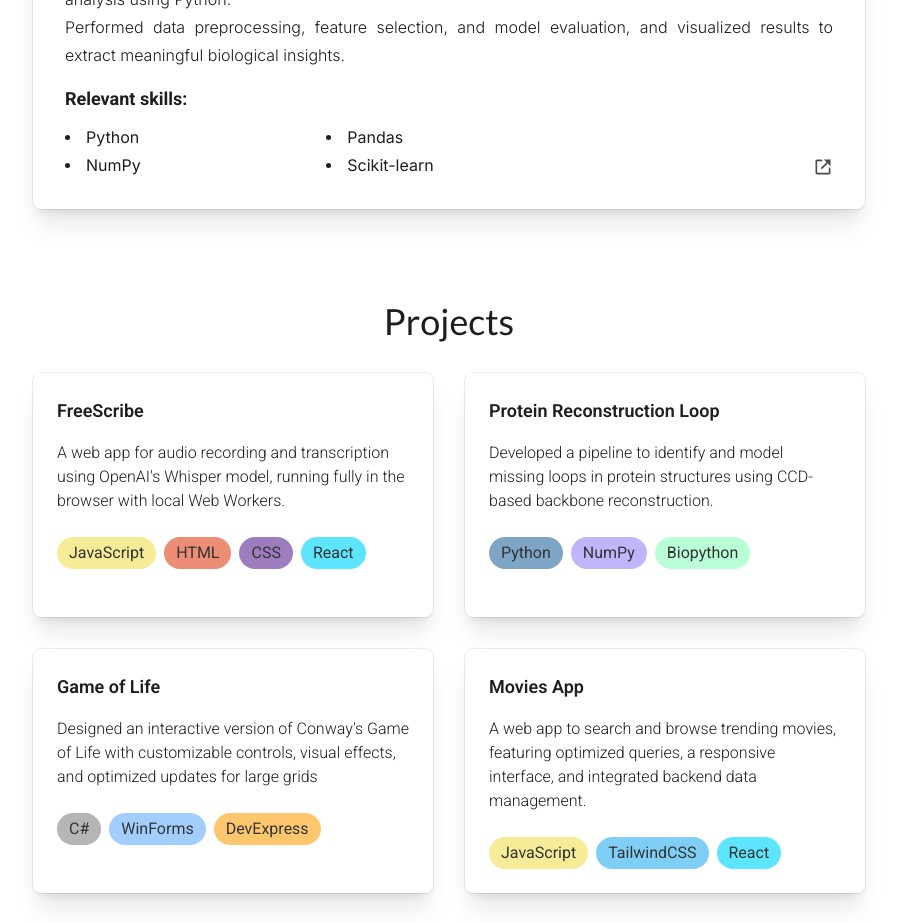
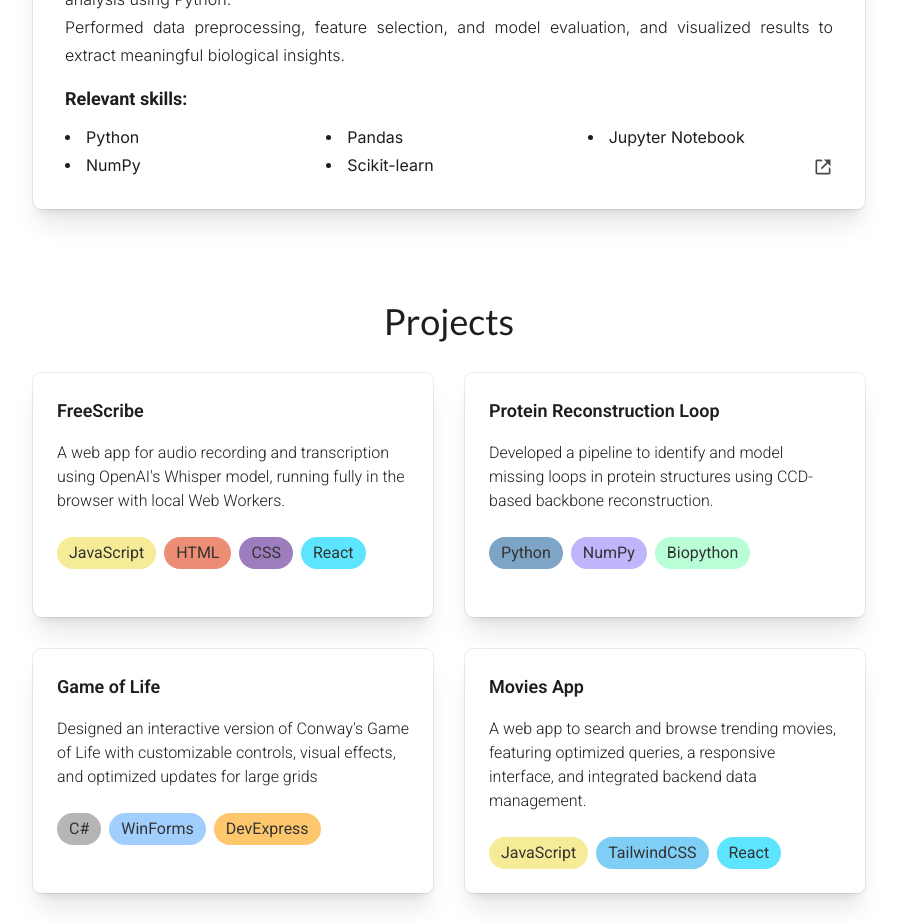
Before and after one commit to AlessandroCaula/alessandrocaula-website, a React (Vite) app: page / in a window 1280 px wide. Shown: the part 2860-3782 px from the top of the page, without its empty margins (191-1088 px from the left). Built offline with nearby package versions, Linux system fonts and the light colour scheme.

Commit message:
Small changes

```diff
--- a/src/components/pages/Experiences.tsx
+++ b/src/components/pages/Experiences.tsx
@@ -37,7 +37,7 @@ const Experiences = () => {
             <br />Performed data preprocessing, feature selection, and model evaluation, and visualized results to extract meaningful biological insights.
           </p>
         }
-        skills={["Python", "NumPy", "Pandas", "Scikit-learn"]} // , "Jupyter Notebook"
+        skills={["Python", "NumPy", "Pandas", "Scikit-learn", "Jupyter Notebook"]} // , "Jupyter Notebook"
         link="https://github.com/AlessandroCaula/MasterThesis_Projects"
         xInitialOffset={300}
       />
--- a/src/components/pages/Home.tsx
+++ b/src/components/pages/Home.tsx
@@ -140,7 +140,7 @@ const Home = () => {
             animate={{ opacity: [0, 1, 0], y: [0, 10, 0] }}
             transition={{ duration: 2, repeat: Infinity }}
             viewport={{ once: true }}
-            className="absolute bottom-5 left-1/2 -translate-x-1 "
+            className="absolute bottom-7 left-1/2 -translate-x-1 "
           >
             <ArrowDownCircleIcon className="text-slate-400" />
           </motion.div>
```
